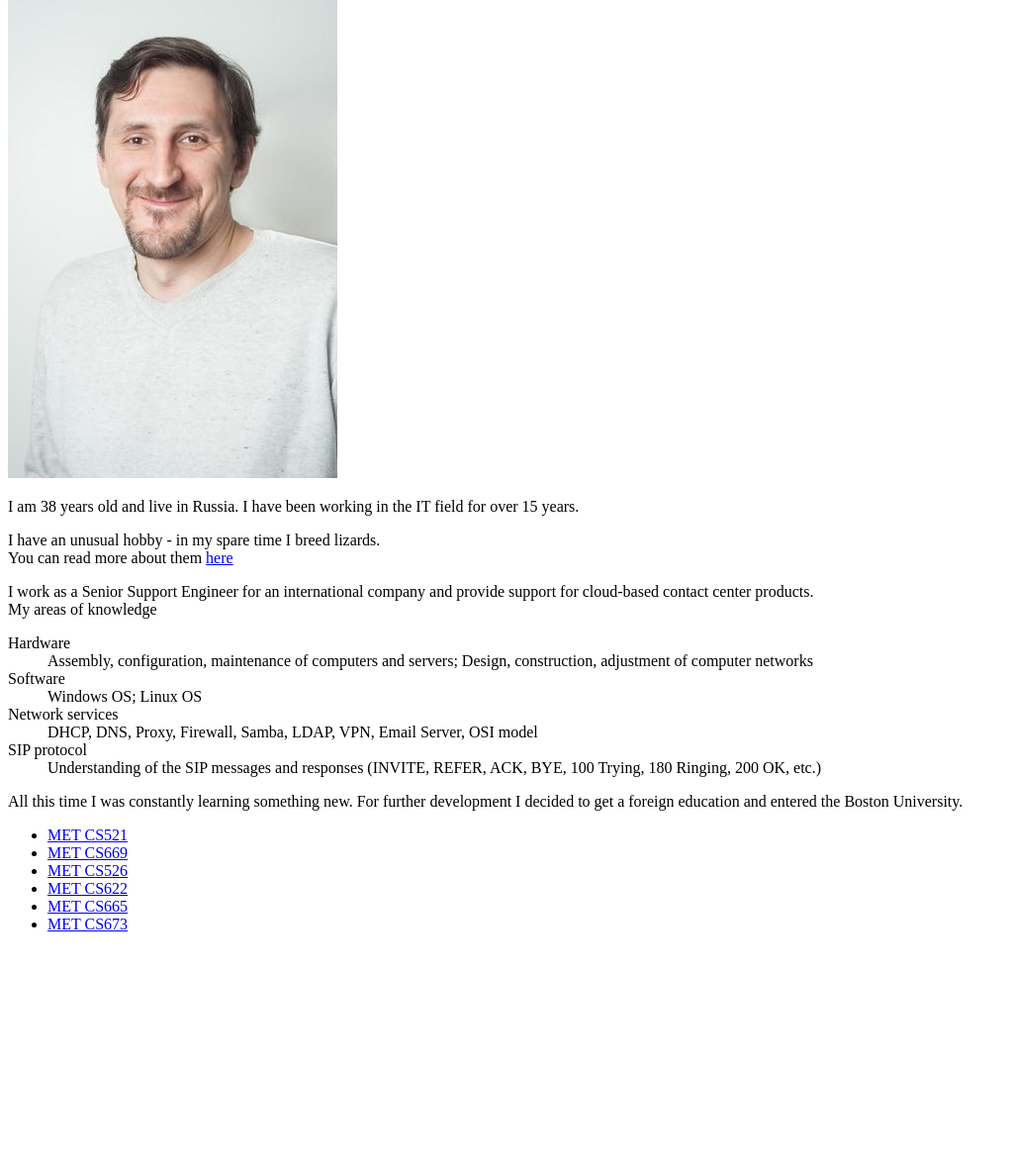
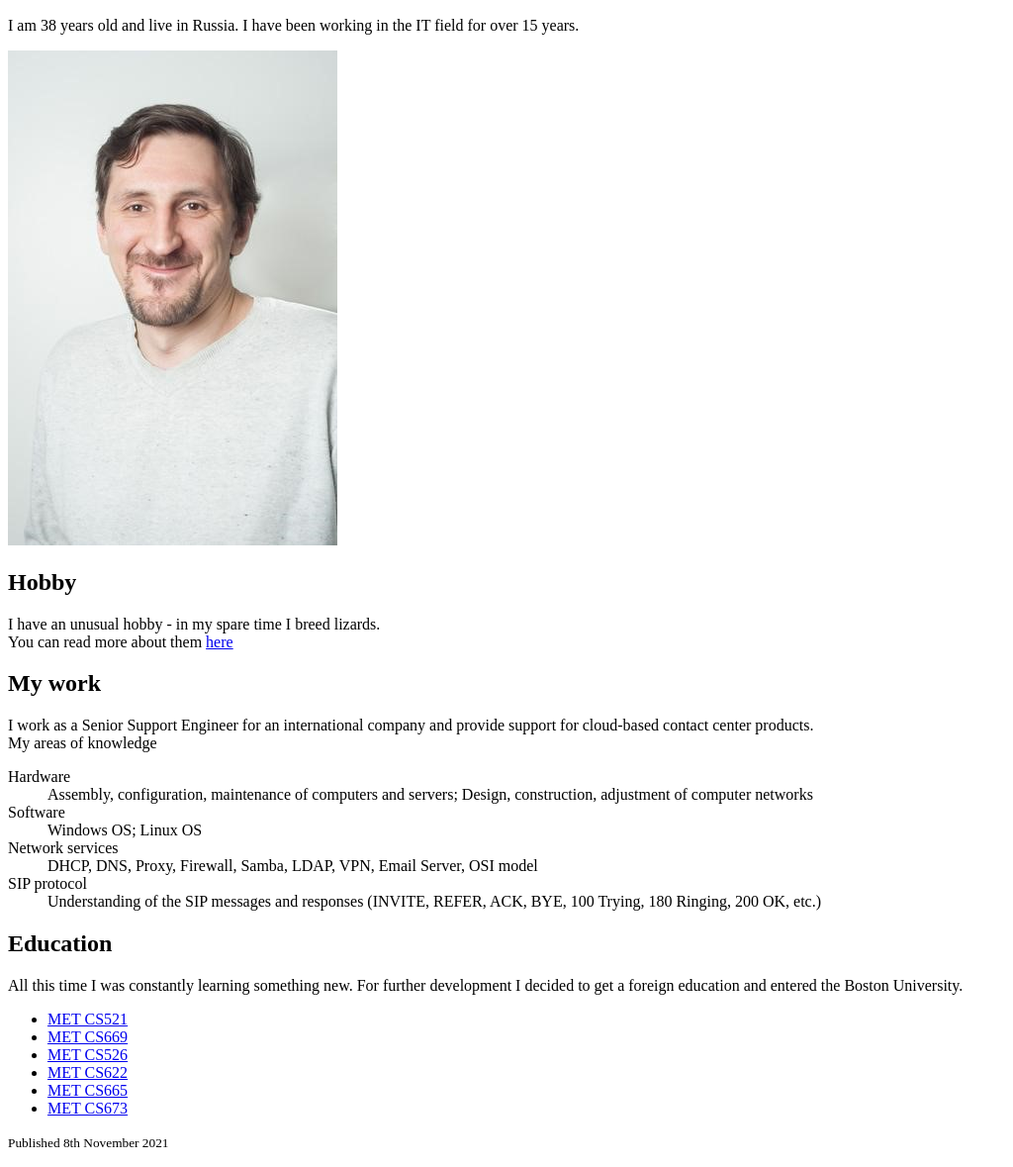
Before and after one commit to SStepurko/METCS601, a plain HTML site: page Assignments/CS601_HW1_Stepurko/index.html in a window 1280 px wide. Shown: the part 141-1320 px from the top of the page at 99% size, without its empty margins (0-1024 px from the left). Before the commit the page ends 1100 px from the top, so only its background shows below. Drawn offline with Linux system fonts and the light colour scheme.

Commit message:
Update index.html
fix w3 errors in index

```diff
--- a/Assignments/CS601_HW1_Stepurko/index.html
+++ b/Assignments/CS601_HW1_Stepurko/index.html
@@ -15,16 +15,29 @@
 				<a href=work.html aria-label="Work experience">Work experience</a>
 			</nav>
 		</header>
+
+		<article>
 			<h1>Hello! I'm Sergei Stepurko</h1>
+			<section id="About_me">
+				<h2>About me</h2>
+				<p>I am 38 years old and live in Russia. I have been working in the IT field for over 15 years.</p>
 				<img src="resources/me.jpg" alt="Sergei Stepurko photo">
-		<p>I am 38 years old and live in Russia. I have been working in the IT field for over 15 years.</p>
+			</section>
+
+			<section id="Hobby">
+				<h2>Hobby</h2>
 				<p>
 					I have an unusual hobby - in my spare time I breed lizards. <br>
 					You can read more about them <a href="hobby.html">here</a>
 				</p>
+			</section>
+
+			<section id="Work">
+				<h2>My work</h2>
 				<p>
 					I work as a Senior Support Engineer for an international company and provide support for cloud-based contact center products. <br>
 					My areas of knowledge
+				</p>
 					<dl>
 						<dt>Hardware</dt>
 						<dd>Assembly, configuration, maintenance of computers and servers; Design, construction, adjustment of computer networks</dd>
@@ -35,9 +48,13 @@
 						<dt>SIP protocol</dt>
 						<dd>Understanding of the SIP messages and responses (INVITE, REFER, ACK, BYE, 100 Trying, 180 Ringing, 200 OK, etc.)</dd>
 					</dl>
-		</p>
+			</section>
+
+			<section id="Learn">
+				<h2>Education</h2>
 				<p>
 					All this time I was constantly learning something new. For further development I decided to get a foreign education and entered the Boston University.
+				</p>
 					<ul>
 						<li><a href="https://www.bu.edu/csmet/academic-programs/courses/cs521/" target="_blank" rel="noreferrer noopener">MET CS521</a></li>
 						<li><a href="https://www.bu.edu/csmet/academic-programs/courses/cs669/" target="_blank" rel="noreferrer noopener">MET CS669</a></li>
@@ -46,6 +63,11 @@
 						<li><a href="https://www.bu.edu/csmet/academic-programs/courses/cs665/" target="_blank" rel="noreferrer noopener">MET CS665</a></li>
 						<li><a href="https://www.bu.edu/csmet/academic-programs/courses/cs673/" target="_blank" rel="noreferrer noopener">MET CS673</a></li>
 					</ul>
-		</p>
+			</section>
+
+			<footer>
+				<p><small>Published <time datetime="2021-11-08">8th November 2021</time></small></p>
+			</footer>
+		</article>
 	</body>
 </html>
```
Lines whose indentation alone changed are shown as unchanged.
